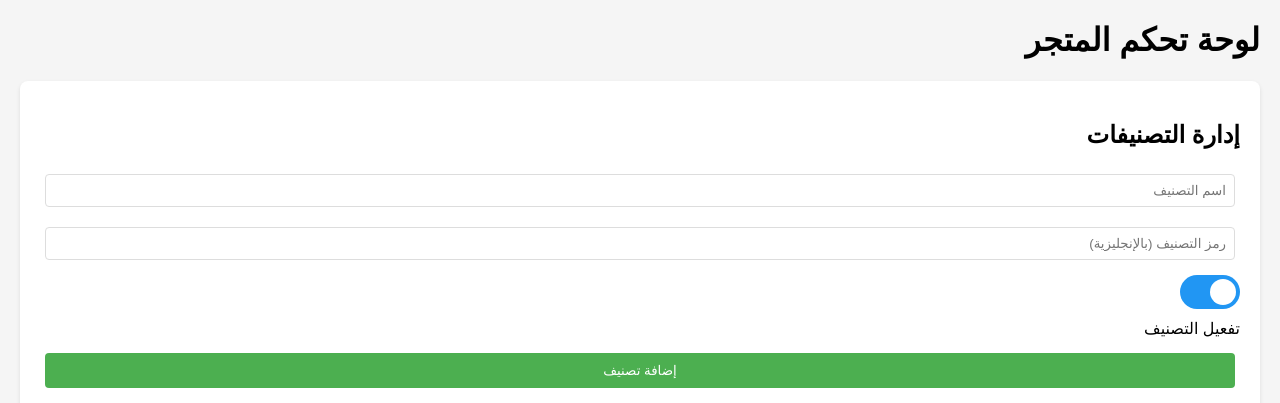
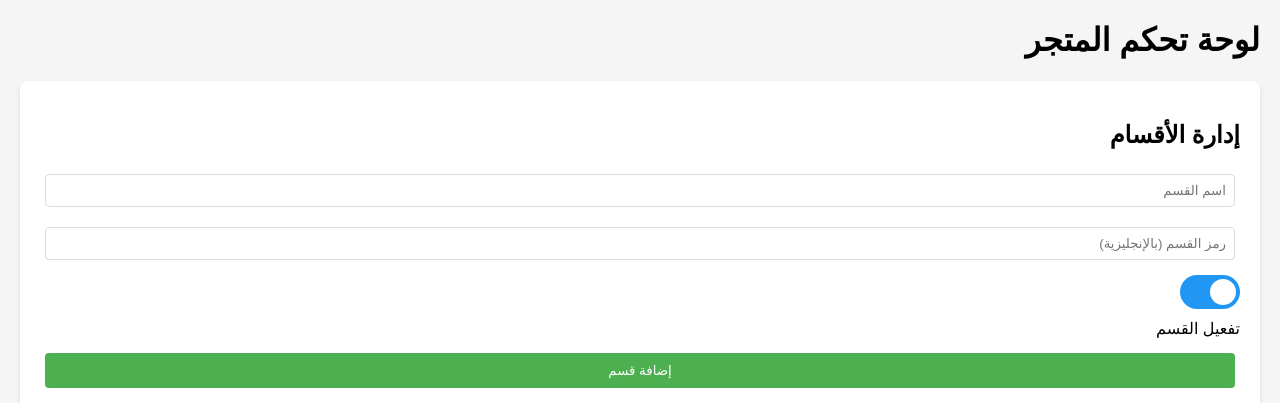
Before and after one commit to alrod90/tsdyd, a Flask app: page / in a window 1280 px wide. Shown: the top 403 px of the page. Run offline with Flask 3, Linux system fonts and the light colour scheme; data comes from the database, SQL or seed files in the repository; data that the repository does not hold is empty.

Commit message:
Assistant checkpoint: استبدال مصطلح التصنيفات بالأقسام في واجهة المستخدم
Assistant generated file changes:
- templates/admin.html: استبدال كلمة التصنيفات بالأقسام
استبدال كلمة التصنيفات بالأقسام
تعديل رسالة تأكيد الحذف

---

User prompt:

استبدل مهام التصنيفات بالاقسام

Replit-Commit-Author: Assistant
Replit-Commit-Session-Id: 29ffc009-59bf-4510-b2fa-a80bb1728870

```diff
--- a/templates/admin.html
+++ b/templates/admin.html
@@ -22,16 +22,6 @@
             gap: 10px;
         }
         input, select {
-
-    function validateRejectForm(form) {
-        var note = form.querySelector('textarea[name="rejection_note"]').value;
-        if (!note.trim()) {
-            alert('الرجاء إدخال سبب الرفض');
-            return false;
-        }
-        return true;
-    }
-
             margin: 5px;
             padding: 8px;
             border: 1px solid #ddd;
@@ -112,16 +102,16 @@
     <h1>لوحة تحكم المتجر</h1>
 
     <div class="section">
-        <h2>إدارة التصنيفات</h2>
+        <h2>إدارة الأقسام</h2>
         <form action="/add_category" method="post">
-            <input type="text" name="name" placeholder="اسم التصنيف" required>
-            <input type="text" name="code" placeholder="رمز التصنيف (بالإنجليزية)" required>
+            <input type="text" name="name" placeholder="اسم القسم" required>
+            <input type="text" name="code" placeholder="رمز القسم (بالإنجليزية)" required>
             <label class="switch">
                 <input type="checkbox" name="is_active" checked>
-                <span class="slider"></span>
+                <span class="slider round"></span>
             </label>
-            <span>تفعيل التصنيف</span>
-            <input type="submit" value="إضافة تصنيف">
+            <span>تفعيل القسم</span>
+            <input type="submit" value="إضافة قسم">
         </form>
 
         <table>
@@ -152,7 +142,7 @@
                     </button>
                     <form action="/delete_category" method="post" style="display: inline;">
                         <input type="hidden" name="category_id" value="{{ category[0] }}">
-                        <button type="submit" onclick="return confirm('هل أنت متأكد من حذف هذا التصنيف؟')" style="background-color: #ff4444;">
+                        <button type="submit" onclick="return confirm('هل أنت متأكد من حذف هذا القسم؟')" style="background-color: #ff4444;">
                             حذف
                         </button>
                     </form>
@@ -189,7 +179,7 @@
                     </button>
                     <form action="/delete_category" method="post" style="display: inline;">
                         <input type="hidden" name="category_id" value="{{ category[0] }}">
-                        <button type="submit" onclick="return confirm('هل أنت متأكد من حذف هذا التصنيف؟')" style="background-color: #ff4444;">
+                        <button type="submit" onclick="return confirm('هل أنت متأكد من حذف هذا القسم؟')" style="background-color: #ff4444;">
                             حذف
                         </button>
                     </form>
@@ -495,7 +485,7 @@
         content.style.cssText = 'background: white; padding: 20px; border-radius: 8px; width: 80%; max-width: 500px; margin: 50px auto;';
 
         content.innerHTML = `
-            <h3>تعديل التصنيف</h3>
+            <h3>تعديل القسم</h3>
             <form action="/edit_category" method="post">
                 <input type="hidden" name="category_id" value="${id}">
                 <input type="text" name="name" value="${name}" required>
@@ -510,6 +500,15 @@
         modal.appendChild(content);
         document.body.appendChild(modal);
     }
+
+    function validateRejectForm(form) {
+        var note = form.querySelector('textarea[name="rejection_note"]').value;
+        if (!note.trim()) {
+            alert('الرجاء إدخال سبب الرفض');
+            return false;
+        }
+        return true;
+    }
     </script>
 </body>
 </html>
```
